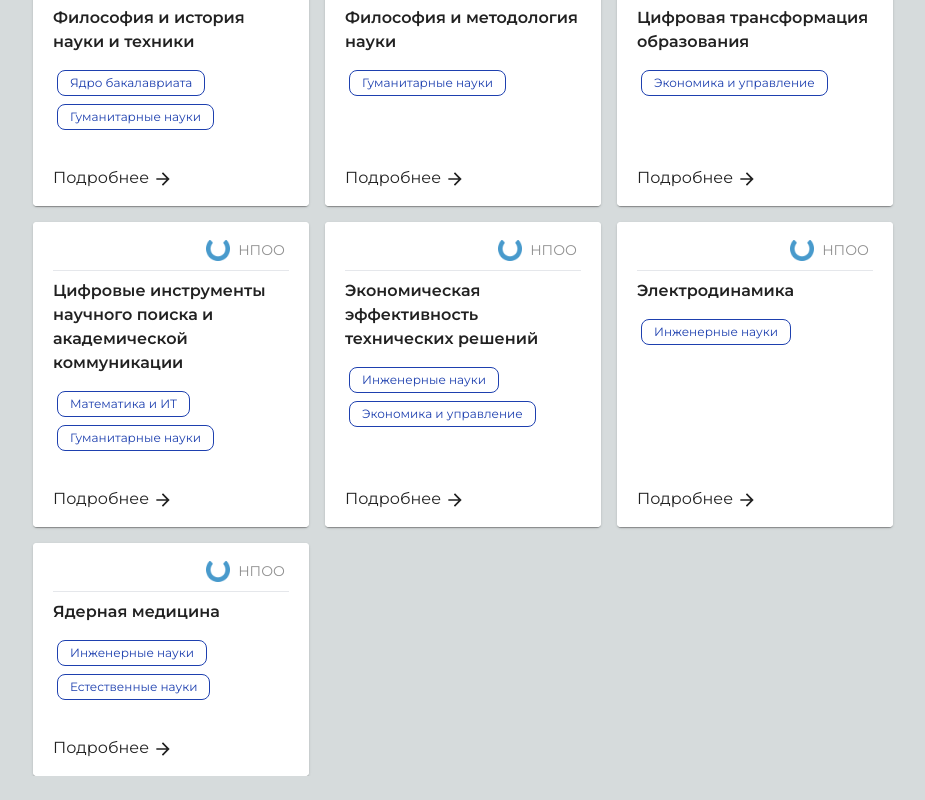
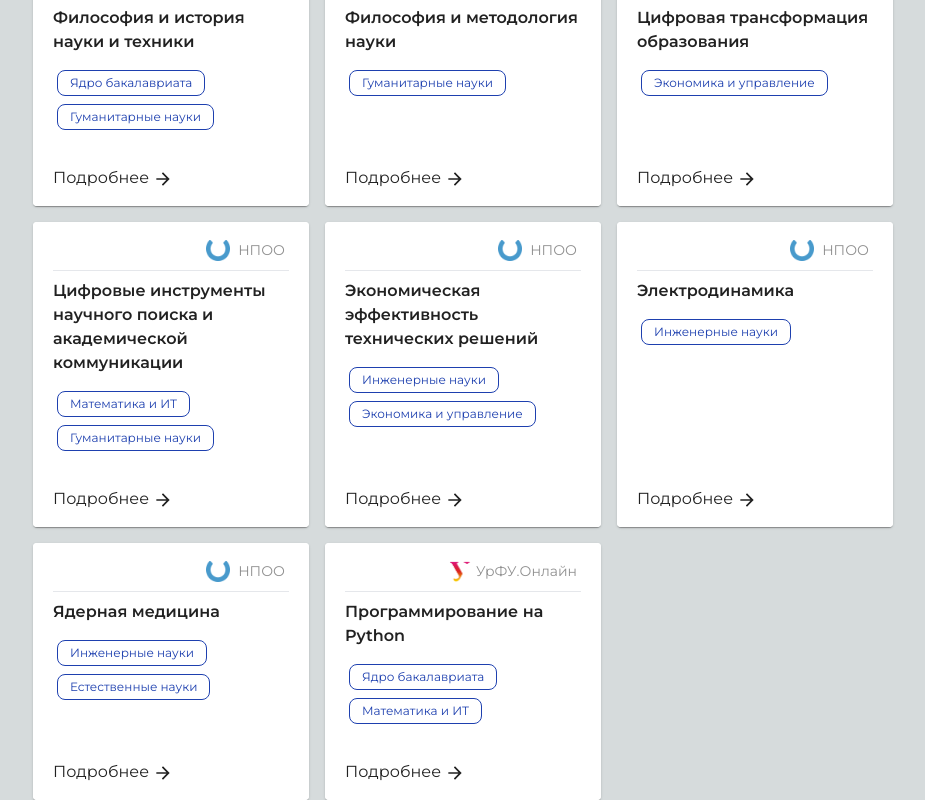
Before and after one commit to urfu-online/catalog-next-app, a Next.js app in the folder next-app/: page / in a window 1280 px wide. Shown: the part 6799-7599 px from the top of the page, without its empty margins (323-1248 px from the left). Before the commit the page ends 7575 px from the top, so only its background shows below. Built offline with nearby package versions, Linux system fonts and the light colour scheme.

Commit message:
добовление курсов

```diff
--- a/next-app/src/app/data.ts
+++ b/next-app/src/app/data.ts
@@ -1770,4 +1770,25 @@ export const courses: ICourse[] = [
     },
     language: 'ru',
   },
+  {
+    title: 'Программирование на Python',
+    description: '',
+    competences: '',
+    credits: 3,
+    platform: 'УрФУ.Онлайн',
+    link: 'https://courses.openedu.urfu.ru/course-v1:UrFU+PYTHON+2024_fall',
+
+    interactive: false,
+    tags: {
+      'Ядро бакалавриата': true,
+      'Математика и ИТ': true,
+      'Инженерные науки': false,
+      'Экономика и управление': false,
+      'Гуманитарные науки': false,
+      'Естественные науки': false,
+      'Искусственный интеллект': false,
+      'Адаптационный модуль': false,
+    },
+    language: 'ru',
+  },
 ]
```
